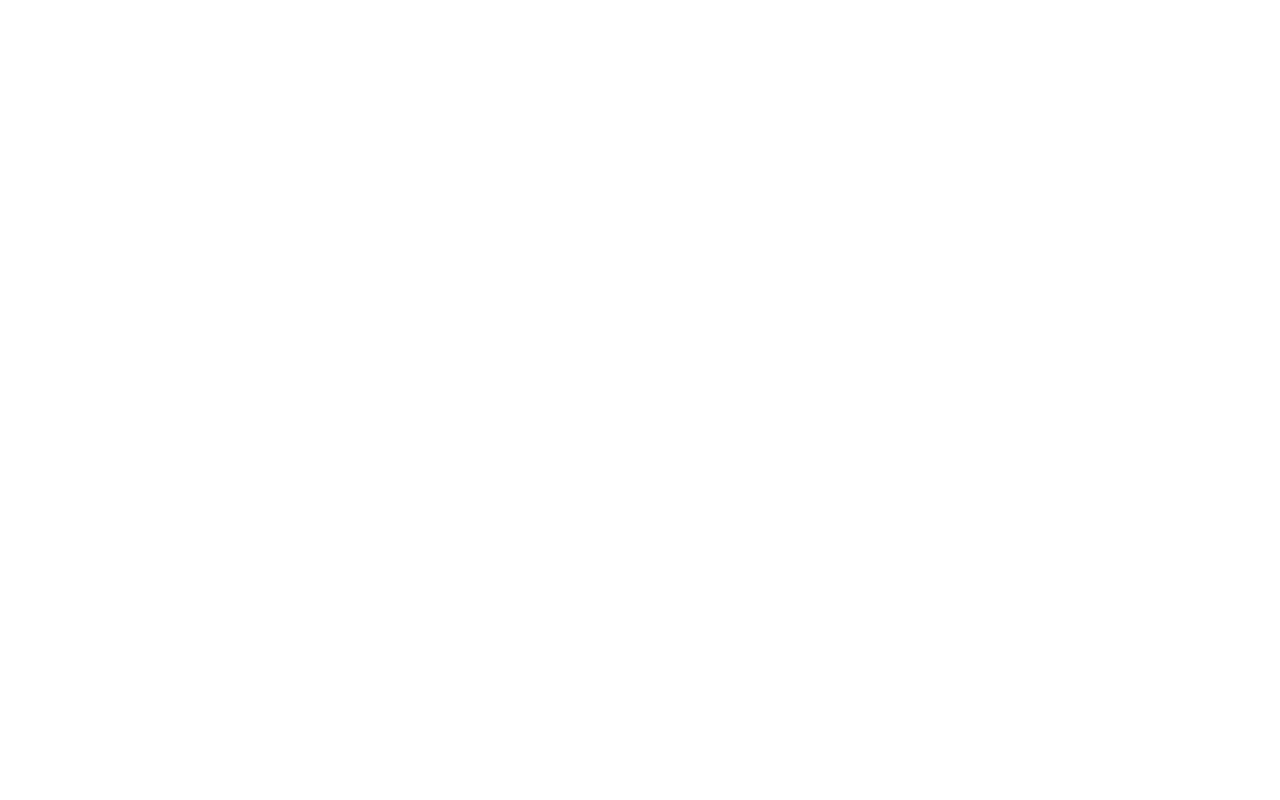
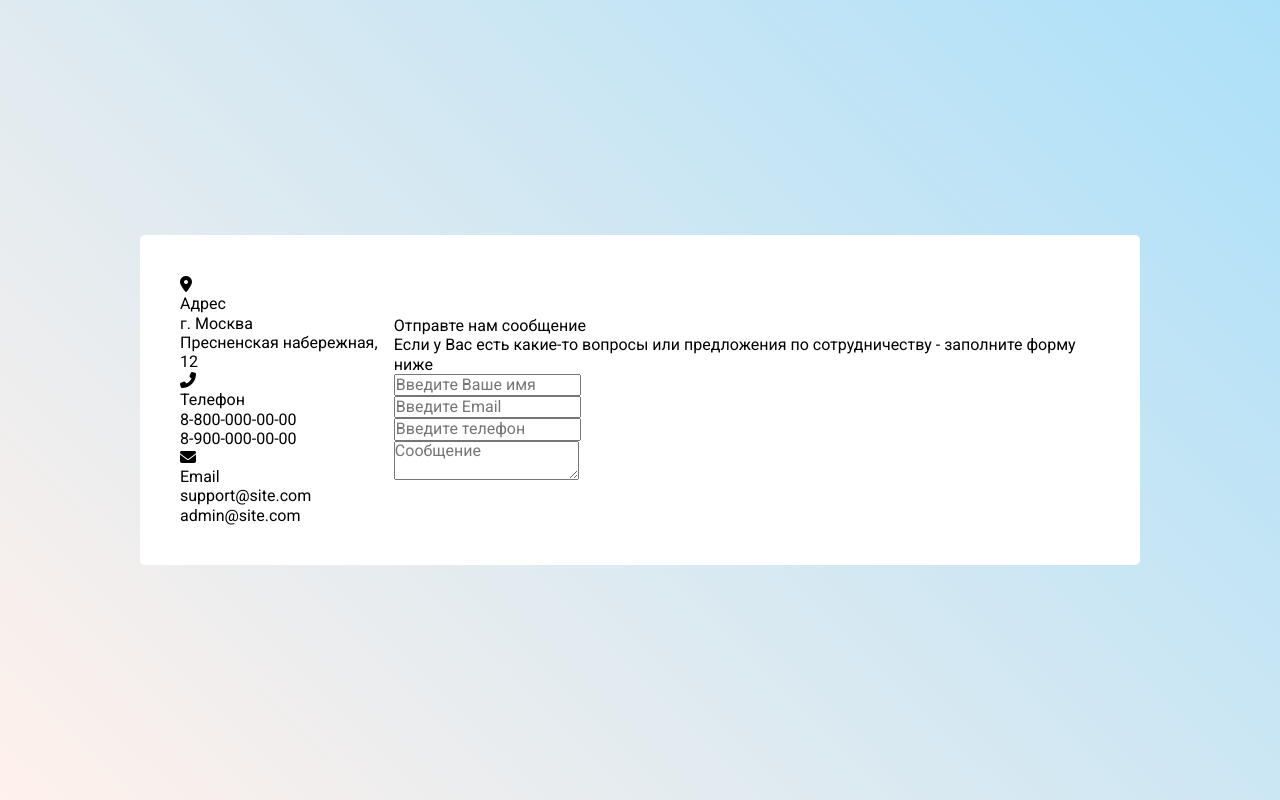
Before and after one commit to Gorvac/project2, a plain HTML site: page index.html in a window 1280 px wide. Drawn offline with Linux system fonts and the light colour scheme.

Commit message:
html block

```diff
--- a/css/style.css
+++ b/css/style.css
@@ -0,0 +1,40 @@
+@import url("https://fonts.googleapis.com/css2?family=Roboto:ital,wght@0,100;0,300;0,400;0,500;0,700;0,900;1,100;1,300;1,400;1,500;1,700;1,900&display=swap");
+
+* {
+  margin: 0;
+  padding: 0;
+  box-sizing: border-box;
+}
+
+*,
+*::after,
+*::before {
+  box-sizing: inherit;
+}
+
+body {
+  font-family: "Roboto", sans-serif;
+  font-size: 16px;
+  line-height: 1.2;
+  width: 100%;
+  min-height: 100vh;
+  background: linear-gradient(45deg, #fff1eb, #ace0f9);
+  display: flex;
+  justify-content: center;
+  align-items: center;
+}
+
+.container {
+    width: 100%;
+    max-width: 1000px;
+    padding: 0 20px;
+}
+
+.content {
+    display: flex;
+    align-items: center;
+    justify-content: space-between;
+    background: white;
+    padding: 40px;
+    border-radius: 5px;
+}
--- a/index.html
+++ b/index.html
@@ -12,12 +12,47 @@
     <div class="container">
         <div class="content">
             <div class="left-side">
-                <div class="adress"></div>
-                <div class="phone"></div>
-                <div class="email"></div>
+                <div class="adress">
+                    <i class="fas fa-map-marker-alt"></i>
+                    <div class="topic">Адрес</div>
+                    <div class="text-one">г. Москва</div>
+                    <div class="text-two">Пресненская набережная, 12</div>
+                </div>
+                <div class="phone">
+                    <i class="fas fa-phone-alt"></i>
+                    <div class="topic">Телефон</div>
+                    <div class="text-one">8-800-000-00-00</div>
+                    <div class="text-two">8-900-000-00-00</div>
+                </div>
+                <div class="email">
+                    <i class="fas fa-envelope"></i>
+                    <div class="topic">Email</div>
+                    <div class="text-one">support@site.com</div>
+                    <div class="text-two">admin@site.com</div>
+                </div>
+            </div>
+            <div class="right-side">
+                <div class="topic-text">Отправте нам сообщение</div>
+                <p>
+                    Если у Вас есть какие-то вопросы или предложения по сотрудничеству - заполните форму ниже
+                </p>
+                <form action="#">
+                    <div class="input-box">
+                        <input type="text" placeholder="Введите Ваше имя" />
+                    </div>
+                    <div class="input-box">
+                        <input type="text" placeholder="Введите Email" />
+                    </div>
+                    <div class="input-box">
+                        <input type="text" placeholder="Введите телефон" />
+                    </div>
+                    <div class="input-box message-box">
+                        <textarea placeholder="Сообщение"></textarea>
+                    </div>
+                </form>
             </div>
         </div>
     </div>
-
+    <script src="https://kit.fontawesome.com/4278c2578c.js" crossorigin="anonymous"></script>
 </body>
 </html>
```
